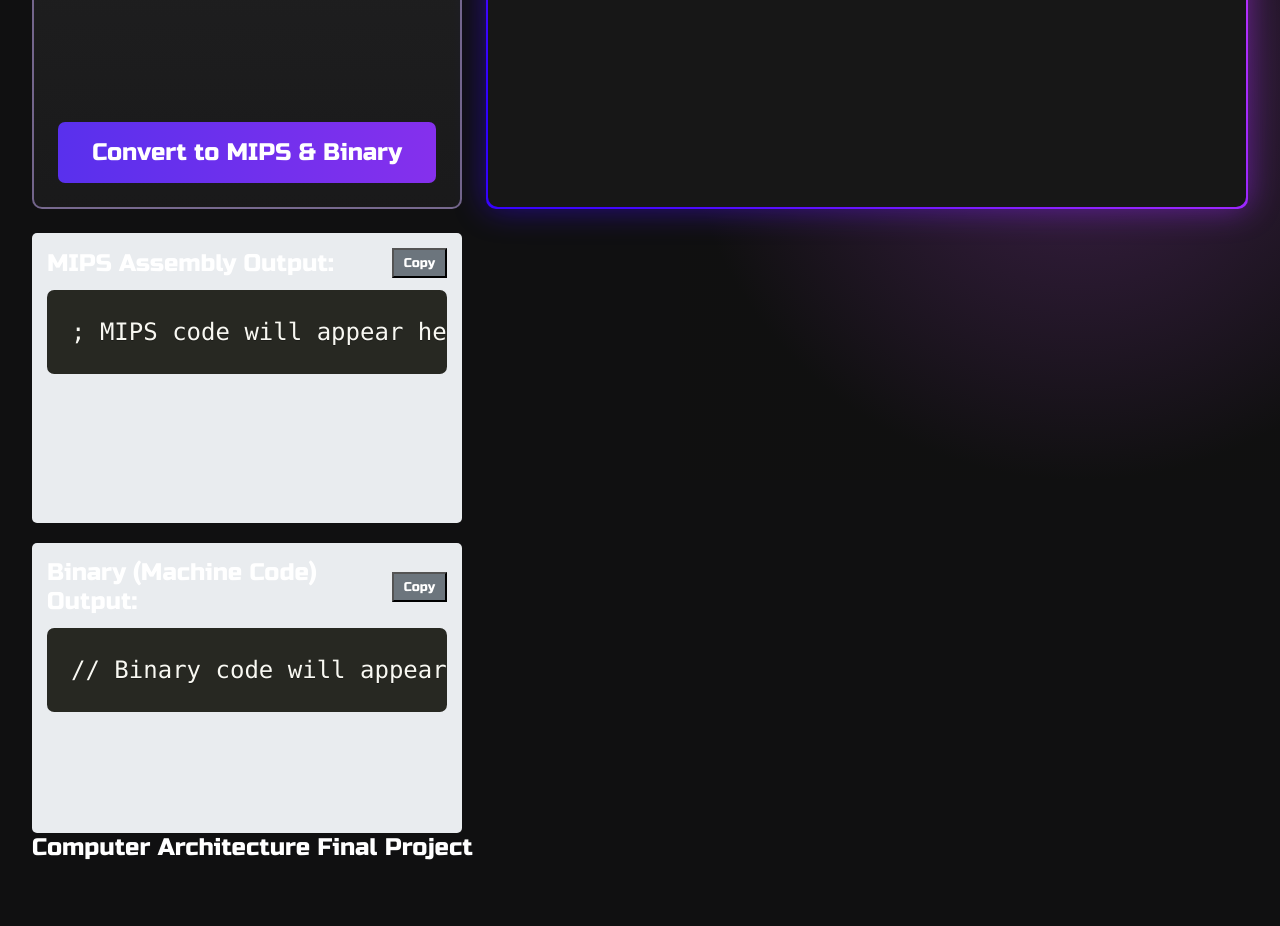
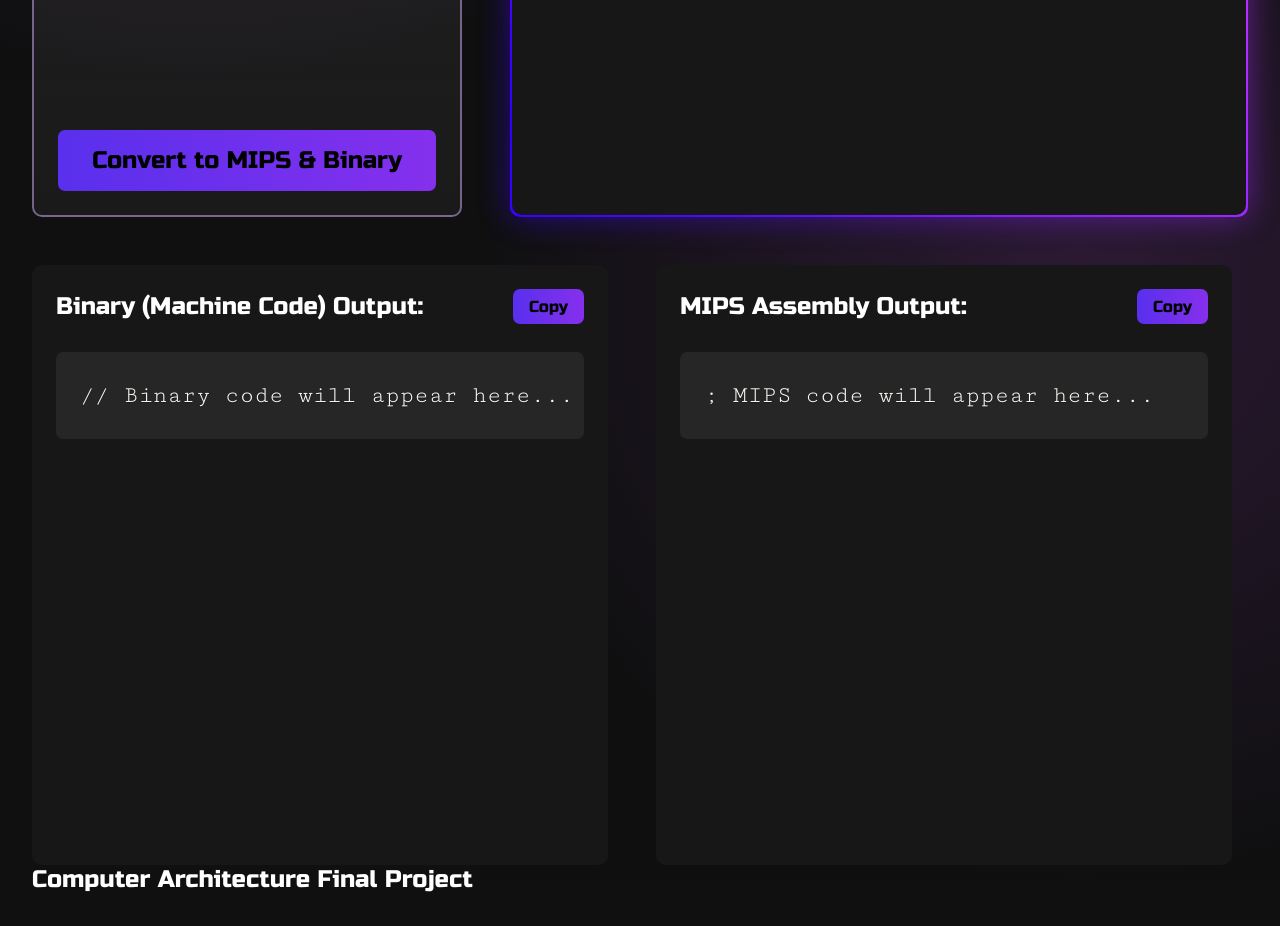
Before and after one commit to controlplusn/code-to-mips-binary-converter, a plain HTML site: page index.html in a window 1280 px wide. Shown: the part 520-1446 px from the top of the page. Before the commit the page ends 1414 px from the top, so only its background shows below. Drawn offline with nearby package versions, Linux system fonts and the light colour scheme.

Commit message:
Updated styles and auto-scroll feature when convert button is clicked

```diff
--- a/index.html
+++ b/index.html
@@ -47,21 +47,21 @@
             <textarea id="code-input" class="language-none" rows="15" placeholder="Enter your code here..."></textarea>
         </section>
 
-        <section class="output-section">
-            <div class="output-area">
-                <div class="output-header">
-                    <label for="mips-output">MIPS Assembly Output:</label>
-                    <button class="copy-btn" data-target="mips-output">Copy</button>
-                </div>
-                <pre><code id="mips-output" class="language-mips">; MIPS code will appear here...</code></pre>
-            </div>
-            <div class="output-area">
+        <section id="output-section" class="output-section">
+            <div class="output-area binary">
                 <div class="output-header">
                     <label for="binary-output">Binary (Machine Code) Output:</label>
                     <button class="copy-btn" data-target="binary-output">Copy</button>
                 </div>
                 <pre><code id="binary-output" class="language-none">// Binary code will appear here...</code></pre>
                 <!-- Binary might not have a standard Prism language, so '' or custom -->
+            </div>
+            <div class="output-area mips">
+                <div class="output-header">
+                    <label for="mips-output">MIPS Assembly Output:</label>
+                    <button class="copy-btn" data-target="mips-output">Copy</button>
+                </div>
+                <pre><code id="mips-output" class="language-mips">; MIPS code will appear here...</code></pre>
             </div>
         </section>
     </main>
--- a/script.js
+++ b/script.js
@@ -7,6 +7,7 @@ document.addEventListener("DOMContentLoaded", () => {
     const statusMessage = document.getElementById("status-message");
     const copyBtns = document.querySelectorAll(".copy-btn");
     const exampleSelect = document.getElementById("example-select");
+    const outputSection = document.getElementById("output-section");
 
     // --- Example Code Snippets ---
     const examples = {
@@ -113,6 +114,11 @@ document.addEventListener("DOMContentLoaded", () => {
 
     // Event listener for the convert button
     convertBtn.addEventListener("click", () => {
+        outputSection.scrollIntoView({
+            behavior: 'smooth',
+            block: 'start'
+        })
+
         const selectedLanguage = languageSelect.value;
         const sourceCode = codeInput.value.trim();
 
--- a/style.css
+++ b/style.css
@@ -7,15 +7,13 @@
     --clr-glow: #CE52FF;
     --clr-border: #C9ADF980;
     --clr-text: #FFFFFF;
-    --clr-text-dark: #F3F3F3;
     --clr-select: #FFFFFF4D;
+    --clr-code: #262626;
 
     /* Gradients */
     --grad-selection: linear-gradient(#D9D9D91A, #7373731A);
-    --grad-selection-border: conic-gradient(to right, #C9ADF9, #8865CE);
     --grad-input-border: #2F00FF, #DF3FFF, #2F00FF;
     --grad-button: linear-gradient(to right, #5930ED, #8530ED);
-    --grad-glow: linear-gradient(to right, #9D41FF, #CE52FF);
 
     /* Fonts */
     --font-family-1: "Russo One", sans-serif;
@@ -42,6 +40,7 @@
     --spacing-2: 24px;
     --spacing-3: 32px;
     --spacing-4: 40px;
+    --spacing-5: 48px;
 
     /* Sizes */
     --rounded-xs: 7px;
@@ -82,24 +81,24 @@ body {
 /* Glow Background */
 .glow {
     position: fixed;
-    top: -400px;
+    top: -600px;
     left: -400px;
-    width: 800px;
+    width: 1200px;
     aspect-ratio: 1;
     background: radial-gradient(closest-side, var(--clr-glow), var(--clr-bg));
     z-index: -1;
-    opacity: 0.25;
+    opacity: 0.15;
 }
 
 .glow.right {
-    inset: auto -200px -200px auto;
+    inset: auto -400px -600px auto;
 }
 
 /* Header Styles */
 header {
     font: var(--font-russo-700);
     text-align: center;
-    margin-bottom: var(--spacing-4);
+    margin-bottom: var(--spacing-5);
 }
 
 /* Main Content Area */
@@ -110,7 +109,7 @@ main {
         'output output';
     grid-template-columns: 430px 1fr;
     grid-template-rows: repeat(2, 600px);
-    gap: var(--spacing-2);
+    gap: var(--spacing-5);
 }
 
 /* Section Styling */
@@ -135,8 +134,10 @@ main {
 }
 
 .control-group {
+    max-width: 365px;
     display: flex;
     flex-direction: column;
+    align-items: flex-start;
     gap: var(--spacing-0-5);
 }
 
@@ -146,6 +147,7 @@ main {
     border-radius: var(--rounded-xs);
     border: none;
     width: 100%;
+    font: var(--font-russo-300);
 }
 
 .convert-btn {
@@ -156,6 +158,15 @@ main {
     background-image: var(--grad-button);
 }
 
+button {
+    cursor: pointer;
+    transition: opacity var(--transition-duration) var(--transition-timing-function);
+}
+
+button:hover {
+    opacity: 0.75;
+}
+
 .input-section {
     position: relative;
     display: flex;
@@ -164,6 +175,7 @@ main {
     padding: 2px;
 }
 
+/* Border Gradient Color */
 @property --angle {
     syntax: "<angle>";
     initial-value: 0deg;
@@ -185,6 +197,11 @@ main {
     animation: 3s spin linear infinite;
 }
 
+.input-section::after {
+    filter: blur(16px);
+    opacity: 0.5;
+}
+
 @keyframes spin {
     from {
         --angle: 0deg;
@@ -195,10 +212,6 @@ main {
     }
 }
 
-.input-section::after {
-    filter: blur(16px);
-    opacity: 0.5;
-}
 
 textarea {
     width: 100%;
@@ -211,76 +224,51 @@ textarea {
     resize: none;
 }
 
-button {
-    background-color: #5cb85c;
-    color: white;
-    cursor: pointer;
-    transition: background-color 0.3s ease;
-}
-
-button:hover {
-    background-color: #4cae4c;
-}
-
 
 .copy-btn {
-    background-color: #6c757d;
-    font-size: 0.8rem;
-    padding: 5px 10px;
-}
-
-.copy-btn:hover {
-    background-color: #5a6268;
+    border: none;
+    background-image: var(--grad-button);
+    padding: var(--spacing-0-5) var(--spacing-1);
+    border-radius: var(--rounded-xs);
+    font: var(--font-russo-300);
+    font-size: 1rem;
 }
 
 /* Output Section Styling */
 .output-section {
+    grid-area: output;
     display: flex;
-    flex-direction: column;
-    /* Stack output areas vertically on small screens */
-    gap: 20px;
+    gap: var(--spacing-5);
 }
 
 .output-area {
-    flex: 1;
-    /* Allow output areas to share space */
-    background-color: #e9ecef;
-    padding: 15px;
-    border-radius: 5px;
+    position: relative;
+    width: calc(50% - 2rem);
+    display: flex;
+    flex-direction: column;
+    gap: var(--spacing-1);
+    background-color: var(--clr-fg);
+    padding: var(--spacing-2);
+    border-radius: var(--rounded-sm);
 }
+
 
 .output-header {
     display: flex;
     justify-content: space-between;
     align-items: center;
-    margin-bottom: 10px;
-}
-
-.output-header label {
-    margin-bottom: 0;
-    /* Remove bottom margin for label in header */
 }
 
 pre {
-    background: #2d2d2d;
-    /* Dark background for code blocks */
-    color: #f8f8f2;
-    /* Light text for code blocks */
-    padding: 15px;
-    border-radius: 4px;
-    overflow-x: auto;
-    /* Allow horizontal scrolling for long lines */
-    white-space: pre-wrap;
-    /* Wrap long lines */
+    background: var(--clr-code) !important;
+    padding: var(--spacing-1);
+    border-radius: var(--rounded-xs);
     word-wrap: break-word;
-    /* Break words if necessary */
-    font-family: 'Courier New', Courier, monospace;
-    font-size: 0.9rem;
 }
 
 code {
-    display: block;
-    /* Ensure code block takes full width of pre */
+    font: var(--font-cutive) !important;
+    line-height: 1.6 !important;
 }
 
 /* Status Message Styling */
@@ -291,8 +279,3 @@ code {
     pointer-events: none;
     z-index: 2;
 }
-
-#status-message {
-    text-align: center;
-    font-weight: bold;
-}
```
